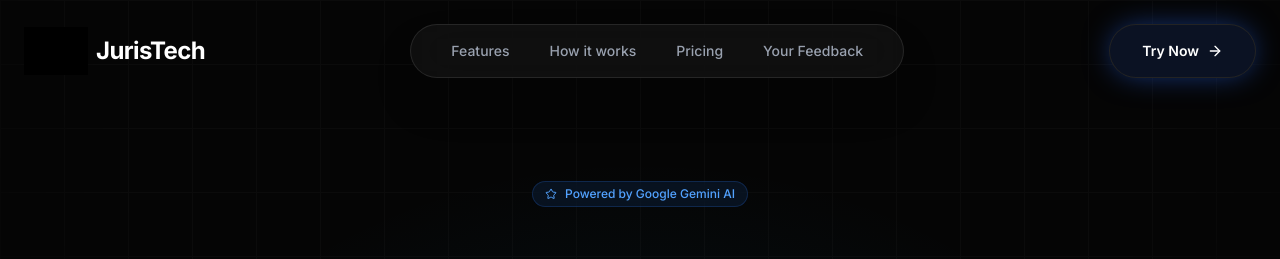
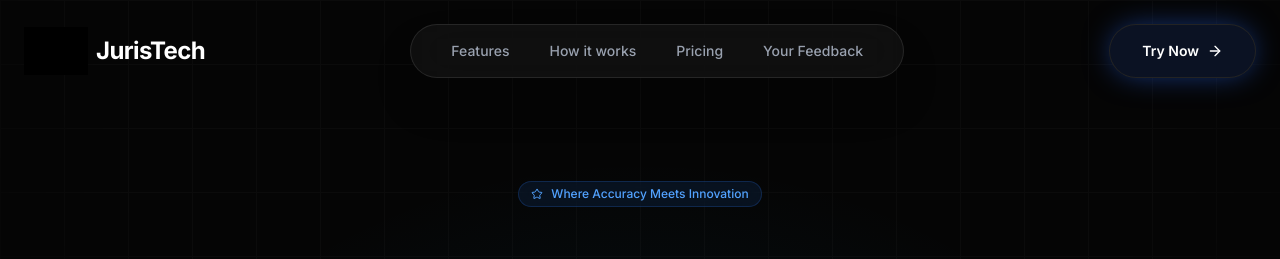
Before and after one commit to akkii01/JurisTech-LANDING-PAGE, a React (Vite) app: page / in a window 1280 px wide. Shown: the top 259 px of the page. Built offline with nearby package versions, Linux system fonts and the light colour scheme; grey boxes are pictures that could not be loaded.

Commit message:
feat: Update landing page tagline
Replaces "Powered by Google Gemini AI" with "Where Accuracy Meets Innovation" on the landing page's prominent tagline to better reflect the application's value proposition beyond just the underlying technology.

```diff
--- a/src/App.tsx
+++ b/src/App.tsx
@@ -206,7 +206,7 @@ export default function App() {
             className="inline-flex items-center gap-2 px-3 py-1 rounded-full bg-blue-500/10 border border-blue-500/20 text-blue-400 text-xs font-medium mb-8 backdrop-blur-sm"
           >
             <Star className="w-3 h-3" />
-            Powered by Google Gemini AI
+            Where Accuracy Meets Innovation
           </motion.div>
 
           {/* Headline */}
```
